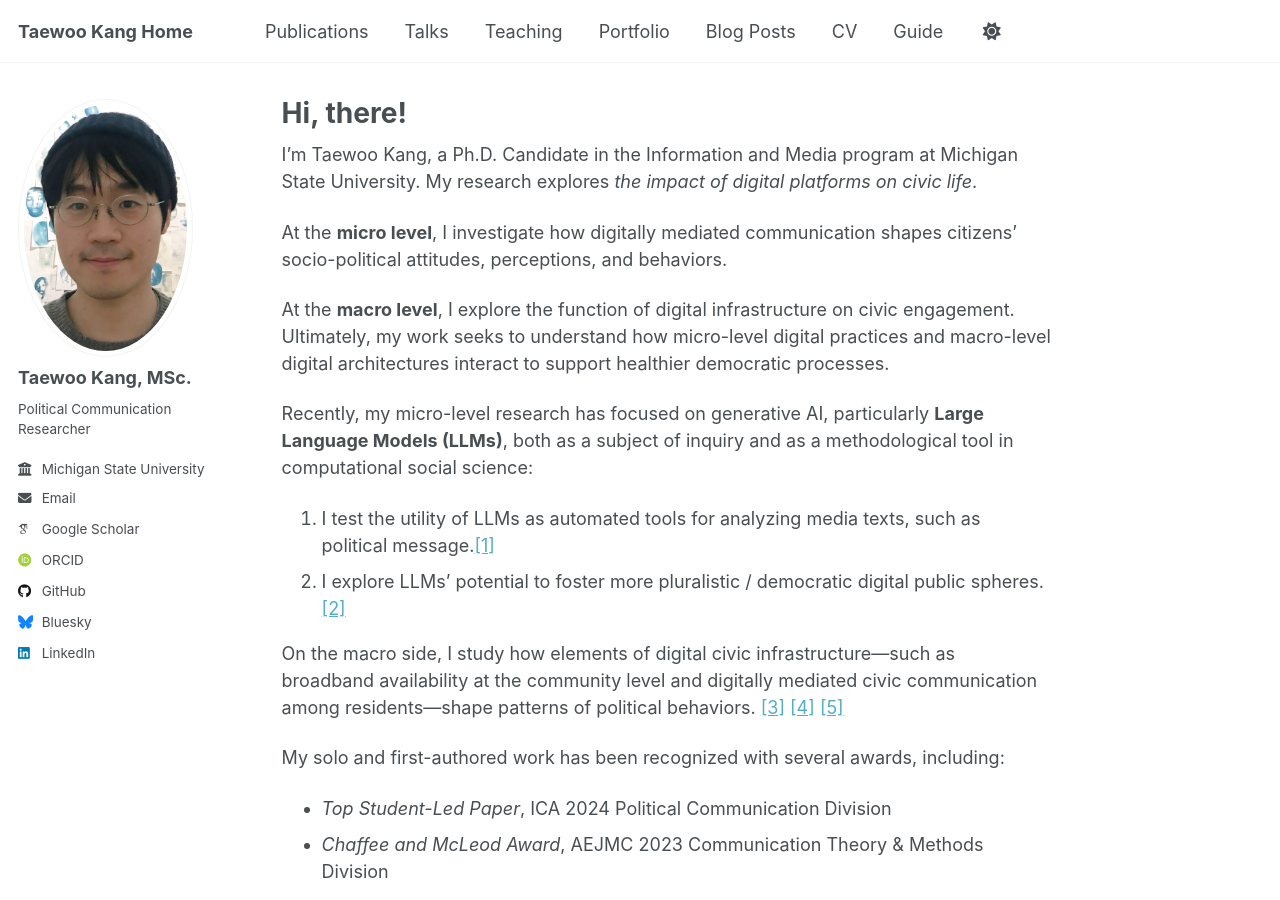
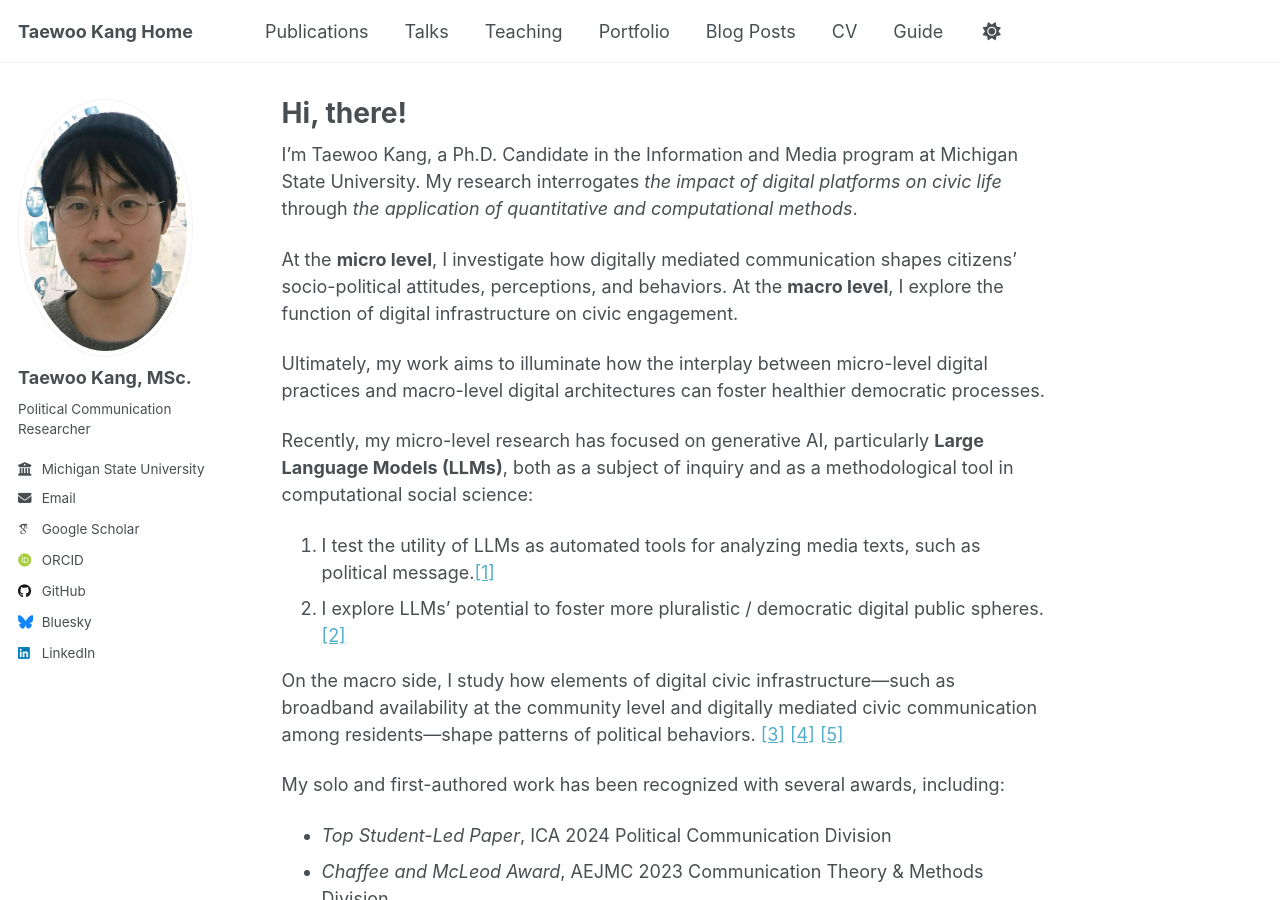
Before and after one commit to kteen2k/taewookang, a Jekyll site: the page built from _pages/about.md, in a window 1280 px wide and 900 px high. Built offline with Jekyll 4.4.1, drawn with Linux system fonts in a browser that asks for light colours; some web fonts are replaced.

Commit message:
about.md

```diff
--- a/_pages/about.md
+++ b/_pages/about.md
@@ -8,11 +8,12 @@ redirect_from:
 ---
 
 I'm Taewoo Kang, a Ph.D. Candidate in the Information and Media program at Michigan State University.
-My research explores *the impact of digital platforms on civic life*.
+My research interrogates *the impact of digital platforms on civic life* through *the application of quantitative and computational methods*.
 
 At the **micro level**, I investigate how digitally mediated communication shapes citizens’ socio-political attitudes, perceptions, and behaviors.
+At the **macro level**, I explore the function of digital infrastructure on civic engagement.
 
-At the **macro level**, I explore the function of digital infrastructure on civic engagement. Ultimately, my work seeks to understand how micro-level digital practices and macro-level digital architectures interact to support healthier democratic processes.
+Ultimately, my work aims to illuminate how the interplay between micro-level digital practices and macro-level digital architectures can foster healthier democratic processes.
 
 Recently, my micro-level research has focused on generative AI, particularly **Large Language Models (LLMs)**, both as a subject of inquiry and as a methodological tool in computational social science:
 
```
